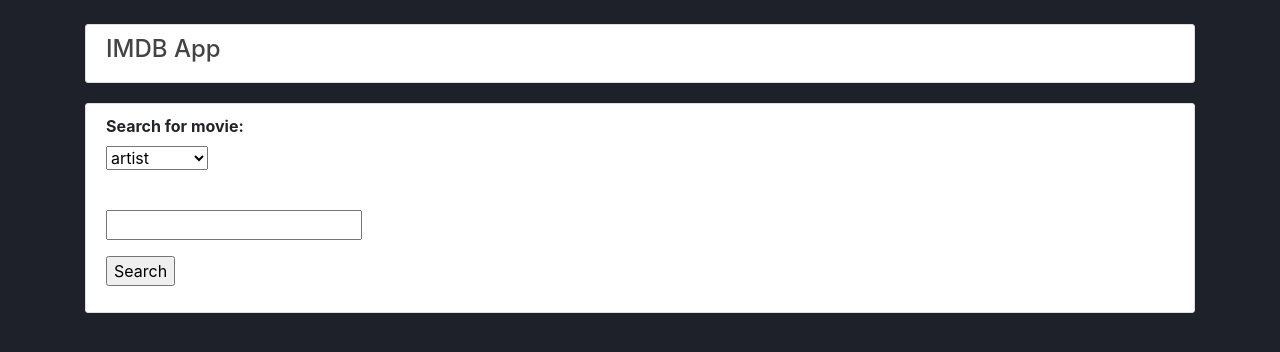
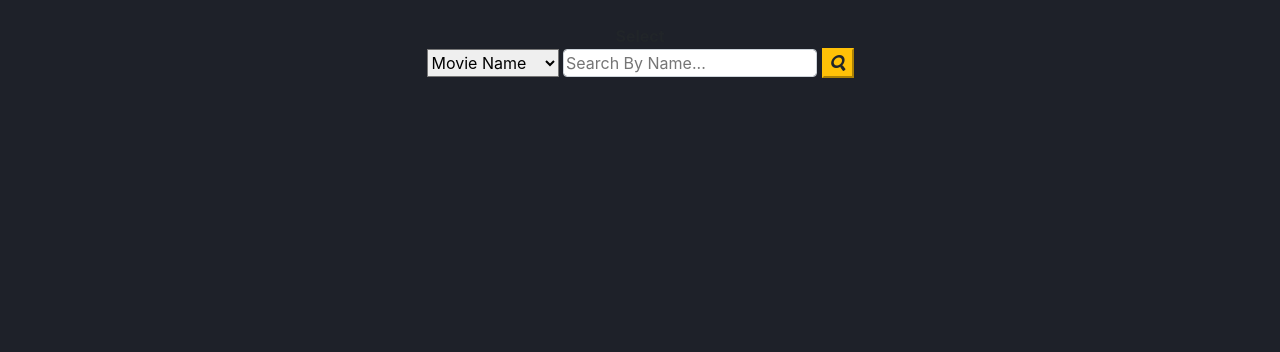
Before and after one commit to Yajant/imdb_app, a Flask app: page / in a window 1280 px wide. Shown: the part 56-408 px from the top of the page. Run offline with Flask 2, Linux system fonts and the light colour scheme; some libraries are stand-ins or nearby versions.

Commit message:
search bar design and results display added

```diff
--- a/imdb_fynd_app/forms.py
+++ b/imdb_fynd_app/forms.py
@@ -105,8 +105,10 @@ class MovieForm(FlaskForm):
     submit = SubmitField('Submit',id="SubmitMovie")
 
 class MovieSearchForm(FlaskForm):
-    choices = [('Artist', 'artist'),
-               ('Album', 'album'),
-               ('Publisher', 'paublisher')]
-    select = SelectField('Search for movie:', choices=choices)
+    choices = [('movie_name', 'Movie Name'),
+               ('director_name', 'Director Name'),
+               ('popularity', 'Popularity'),
+               ('imdb_score', 'IMDB Score')]
+    # select = SelectField('Search for movie', choices=choices)
+    select = SelectField(choices=choices)
     search = StringField('')
--- a/imdb_fynd_app/models.py
+++ b/imdb_fynd_app/models.py
@@ -114,7 +114,6 @@ class Movie(db.Model):
     popularity = Column(Float,name='99popularity')
     created_date = Column(DateTime, nullable=False, default=datetime.now())
     updated_date = Column(DateTime, nullable=False, default=datetime.now())
-
     status = Column(String(1), default='A')
 
 
@@ -137,3 +136,5 @@ class MovieGenre(db.Model):
     created_date = Column(DateTime, nullable=False, default=datetime.now())
     updated_date = Column(DateTime, nullable=False, default=datetime.now())
     status = Column(String(1), default='A')
+    genres = db.relationship('Genre', backref='genres', lazy=True)
+    movies = db.relationship('Movie', backref='movies', lazy=True)
--- a/imdb_fynd_app/static/main.css
+++ b/imdb_fynd_app/static/main.css
@@ -88,24 +88,49 @@ a.article-title:hover {
   font-size: 2.5rem;
 }
 
-/*GIF*/
-div#loading{
-    width: 350px;
-    height: 350px;
-    display: none;
-    background: url(/static/loadingimage.gif) no-repeat;
-    cursor: wait;
-    /*center the div*/
-    position: absolute;
-    top:0;
-    bottom: 0;
-    left: 0;
-    right: 0;
-    margin: auto;
-    margin-top: 40px;
-    }
+/*-----------*/
+.inline_class {
+  display: inline-block;
+}
+label{
+  display:inline;
 
-div#loading_msg {
-  display: none;
+}
+
+#search {
+    background-clip: padding-box;
+    display: block;
+    padding: -0.625rem 3.75rem;
+    font-size: 1rem;
+    line-height: 1.5;
+    /* width: 100%; */
+    color: #495057;
+    background-color: #fff;
+    background-clip: padding-box;
+    border: 1px solid #ced4da;
+    border-radius: .25rem;
+    transition: border-color .15s ease-in-out,box-shadow .15s ease-in-out;
+}
+
+select{
+  display:inline;
+  background-clip: padding-box;
+  height: 28px;
+
+}
+dd {
+  display:inline-block;
+}
+
+.inleft{
   text-align: center;
 }
+
+
+h5{
+  color:black;
+}
+
+}
+
+}
--- a/imdb_fynd_app/templates/home.html
+++ b/imdb_fynd_app/templates/home.html
@@ -1,22 +1,19 @@
 {% extends "layout.html" %}
 {% block content %}
-    <article class="media content-section">
-          <h4>{{description}}</h4>
-          <!-- <h4>{{description}}</h4> -->
-    </article>
+    <div class="inleft">
 
-    <div class="content-section">
-	   {% from "_formhelpers.html" import render_field %}
-	   <form method="post">
-	      <dl>
-	         {{ render_field(form.select) }}
-	         <p>
-	            {{ render_field(form.search) }}
-	         </p>
-	      </dl>
-	      <p><input type="submit" value="Search">
-	      </p>
-	   </form>
-	</div>
+       {% from "_formhelpers.html" import render_field %}
+       <form method="post" class="inline_class">
+          <div style="display: inline">
+            {{ render_field(form.select,cls="inline_class") }}
+          </div>
+        <div class="inline_class">
+            {{ render_field(form.search,cls="inline_class", placeholder='Search By Name...') }}
+        </div>
+        <div class="inline_class">
+          <button type="submit" class="btn-xs btn-warning"><i class="fas fa-search fa-xl"></i></button>
+        </div>
+       </form>
+    </div>
 
 {% endblock content %}
--- a/imdb_fynd_app/templates/layout.html
+++ b/imdb_fynd_app/templates/layout.html
@@ -9,6 +9,11 @@
 
       <!-- Bootstrap CSS -->
       <link rel="stylesheet" href="https://maxcdn.bootstrapcdn.com/bootstrap/4.0.0/css/bootstrap.min.css" integrity="sha384-Gn5384xqQ1aoWXA+058RXPxPg6fy4IWvTNh0E263XmFcJlSAwiGgFAW/dAiS6JXm" crossorigin="anonymous">
+
+      <!-- fa-search -->
+      <link rel="stylesheet" href="https://stackpath.bootstrapcdn.com/font-awesome/4.7.0/css/font-awesome.min.css" integrity="sha384-wvfXpqpZZVQGK6TAh5PVlGOfQNHSoD2xbE+QkPxCAFlNEevoEH3Sl0sibVcOQVnN" crossorigin="anonymous">
+      <link rel="stylesheet" href="https://cdnjs.cloudflare.com/ajax/libs/font-awesome/5.15.2/css/solid.min.css" integrity="sha512-xIEmv/u9DeZZRfvRS06QVP2C97Hs5i0ePXDooLa5ZPla3jOgPT/w6CzoSMPuRiumP7A/xhnUBxRmgWWwU26ZeQ==" crossorigin="anonymous" />
+      <!-- end fa-search -->
       <link rel="stylesheet" type="text/css" href="{{ url_for('static', filename='main.css') }}">
       <link rel="shortcut icon" type="image/png" href="{{ url_for('static', filename='favicon.png') }}" />
       {% if title %}
```
Also changed, not shown: imdb_fynd_app/routes/movies.py (+16 -53 lines), imdb_fynd_app/templates/results.html (+17 -7 lines), imdb_fynd_app/IMDB.sqlite3.
